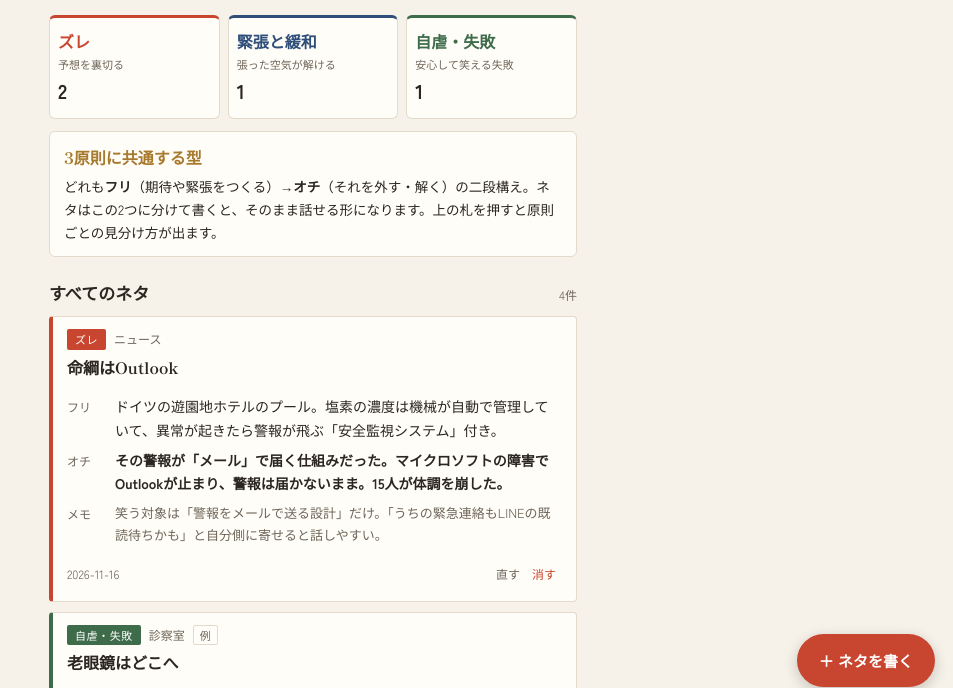
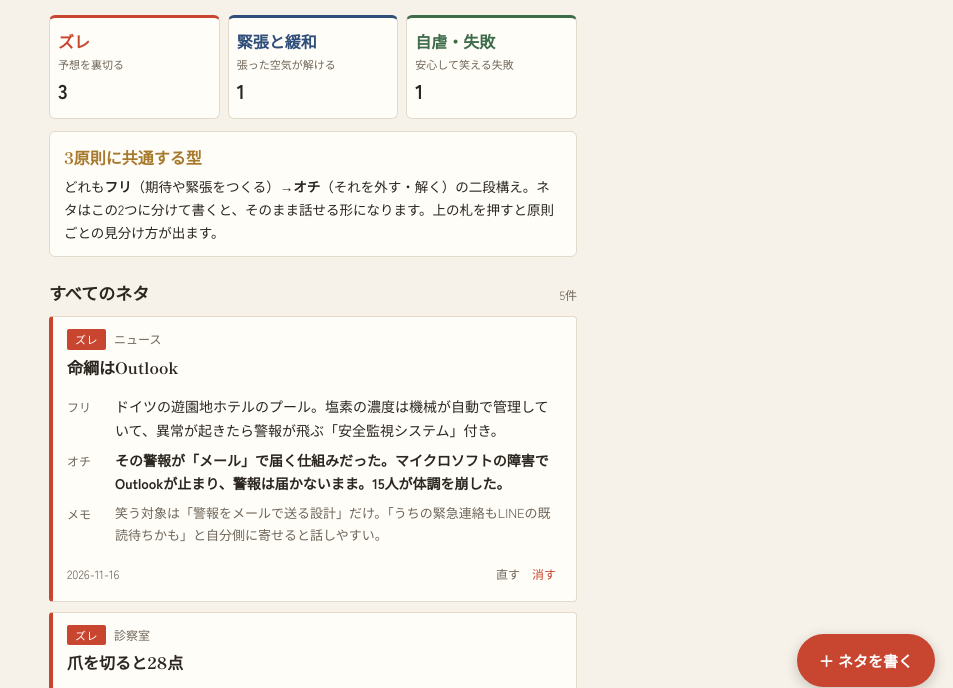
Before and after one commit to yatsu3-crypto/neta, a plain HTML site: page index.html in a window 1280 px wide. Shown: the part 95-783 px from the top of the page, without its empty margins (327-1280 px from the left). Drawn offline with Linux system fonts and the light colour scheme.

Commit message:
Add files via upload

```diff
--- a/index.html
+++ b/index.html
@@ -161,7 +161,8 @@ const SAMPLE=[
 ];
 // Claudeが追加したネタ。初回だけ取り込み、消した後は戻らない
 const ADD=[
-  {id:'n20261116',p:'zure',title:'命綱はOutlook',furi:'ドイツの遊園地ホテルのプール。塩素の濃度は機械が自動で管理していて、異常が起きたら警報が飛ぶ「安全監視システム」付き。',ochi:'その警報が「メール」で届く仕組みだった。マイクロソフトの障害でOutlookが止まり、警報は届かないまま。15人が体調を崩した。',place:'ニュース',score:0,date:'2026-11-16',note:'笑う対象は「警報をメールで送る設計」だけ。「うちの緊急連絡もLINEの既読待ちかも」と自分側に寄せると話しやすい。'}
+  {id:'n20261116',p:'zure',title:'命綱はOutlook',furi:'ドイツの遊園地ホテルのプール。塩素の濃度は機械が自動で管理していて、異常が起きたら警報が飛ぶ「安全監視システム」付き。',ochi:'その警報が「メール」で届く仕組みだった。マイクロソフトの障害でOutlookが止まり、警報は届かないまま。15人が体調を崩した。',place:'ニュース',score:0,date:'2026-11-16',note:'笑う対象は「警報をメールで送る設計」だけ。「うちの緊急連絡もLINEの既読待ちかも」と自分側に寄せると話しやすい。'},
+  {id:'n20261116b',p:'zure',title:'爪を切ると28点',furi:'フットケア外来を始めるにあたり、爪甲除去は80点と確認。「爪を1回削れば80点」と胸算用していた。',ochi:'処置をすると外来管理加算52点が消える。爪を切っても切らなくても、差はたった28点（3割負担で窓口約80円）。',place:'診察室',score:0,date:'2026-11-16',note:'医者同士なら「80点だと思ったら52点の天引きが待っていた」の一言で通じる。一般向けには「爪切り1回、缶コーヒー半分」くらいに置き換えると伝わる。'}
 ];
 const SEENKEY='warai-neta-added';
 let eps=load(), filter='all', editing=null, pick='zure';
```
